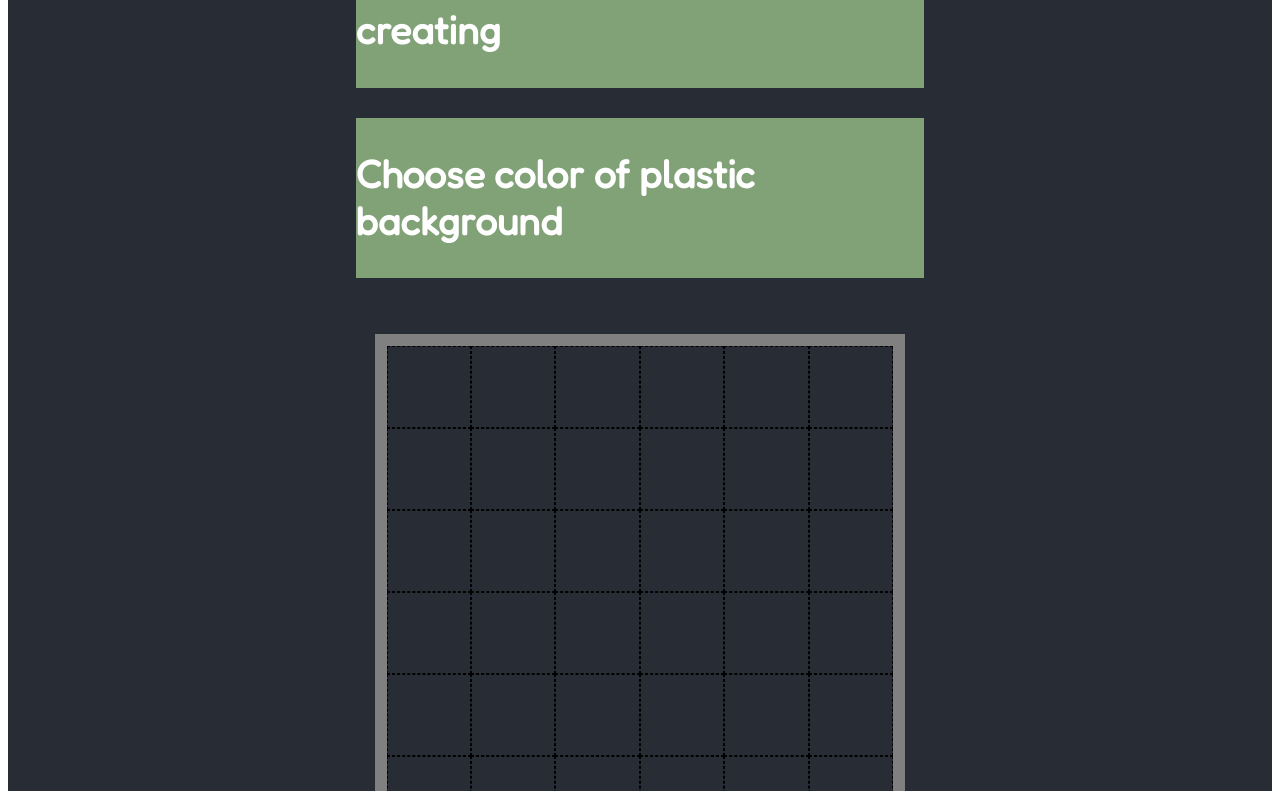
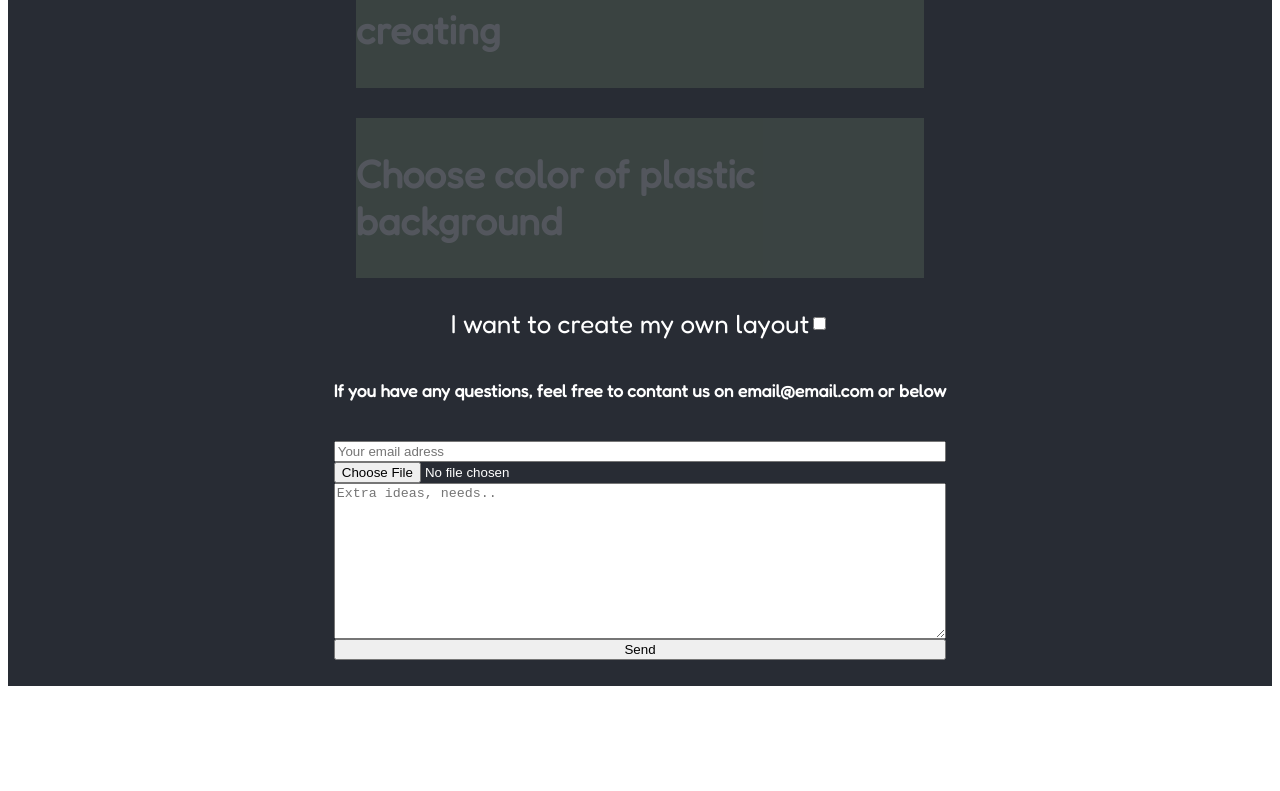
Before and after one commit to DandysByd/create-terra, a React (Create React App) app: page / in a window 1280 px wide. Shown: the part 1629-2420 px from the top of the page. After the commit the page ends 2323 px from the top, so only its background shows below. Built offline with nearby package versions, Linux system fonts and the light colour scheme.

Commit message:
contact form

```diff
--- a/package.json
+++ b/package.json
@@ -3,9 +3,11 @@
   "version": "0.1.0",
   "private": true,
   "dependencies": {
+    "@emailjs/browser": "^3.6.2",
     "@testing-library/jest-dom": "^5.16.4",
     "@testing-library/react": "^13.2.0",
     "@testing-library/user-event": "^13.5.0",
+    "emailjs": "^4.0.0",
     "react": "^18.1.0",
     "react-dom": "^18.1.0",
     "react-scripts": "5.0.1",
--- a/src/components/Changes.js
+++ b/src/components/Changes.js
@@ -7,6 +7,7 @@ import Color from './Color'
 import Layout from './Layout';
 import Wrapper from './Wrapper';
 import Preview from './Preview';
+import ContactForm from './ContactForm';
 
 function Changes() {
 
@@ -19,24 +20,13 @@ function Changes() {
     const [layout, setLayout] = useState(null);
     const [showLayouts, setShowLayouts] = useState(true)
 
-
-
     const [openAnimal, setOpenAnimal] = useState(true)
     const [openDimensions, setOpenDimensions] = useState(false)
     const [openLayout, setOpenLayout] = useState(false)
     const [openMaterial, setOpenMaterial] = useState(false)
     const [openColor, setOpenColor] = useState(false)
 
-
-
-    const saveDimensions = (enterDimensionsData) => {
-        const dimensions = {
-            ...enterDimensionsData
-        }
-        setWidth(enterDimensionsData.width)
-        setHeight(enterDimensionsData.height)
-        setDepth(enterDimensionsData.depth)
-    }
+    const [checked, setChecked] = useState(false)
 
     const saveAnimalType = (enteredAnimal) => {
         setAnimal(enteredAnimal)
@@ -44,6 +34,13 @@ function Changes() {
         setHeight(0)
         setDepth(0)
     }
+
+    const saveDimensions = (enterDimensionsData) => {
+        setWidth(enterDimensionsData.width)
+        setHeight(enterDimensionsData.height)
+        setDepth(enterDimensionsData.depth)
+    }
+
 
     const getSavedLayout = (layout) => {
 
@@ -102,15 +99,15 @@ function Changes() {
             case 4:
                 setColor('rgb(48, 36, 16)')
                 break;
+            case 5:
+                setColor('rgb(49, 83, 54)')
+                break;
             default:
                 setColor("")
                 break;
         }
     }
 
-
-    // useEffect(() => {
-    // }, [animal, width, layout, height, depth, material, color])
 
 
     const handleOpen = (j, k) => {
@@ -123,17 +120,24 @@ function Changes() {
             <Wrapper sel={'-clickable'} click={() => handleOpen(setOpenAnimal, openAnimal)} class={openAnimal ? 'section-open' : 'section-closed'} header='Terrarium is going to be for ...'>
                 <Species onSaveSpecies={saveAnimalType} />
             </Wrapper>
-            <Wrapper sel={animal!=null ? '-clickable' : ''} click={() => handleOpen(setOpenDimensions, openDimensions)} class={animal!=null || openDimensions ? 'section-open' : 'section-closed'} header='Choose dimensions for your terrarium'>
-                <VolumeForm animal={animal} onSave={saveDimensions} />
+            <Wrapper sel={animal != null ? '-clickable' : ''} click={() => handleOpen(setOpenDimensions, openDimensions)} class={animal != null || openDimensions ? 'section-open' : 'section-closed'} header='Choose dimensions for your terrarium'>
+                <VolumeForm onSave={saveDimensions} />
             </Wrapper>
-            <Wrapper sel={width&&height&&depth!=null ? '-clickable' : ''} click={() => handleOpen(setOpenLayout, openLayout)} class={width&&height&&depth!=null || openLayout ? 'section-open' : 'section-closed'} header='Front, top, bottom and sides layout'>
+            <Wrapper sel={width && height && depth != null ? '-clickable' : ''} click={() => handleOpen(setOpenLayout, openLayout)} class={width && height && depth != null || openLayout ? 'section-open' : 'section-closed'} header='Front, top, bottom and sides layout'>
                 <Layout selectedLayout={getSavedLayout} />
             </Wrapper>
-            {showLayouts && <Wrapper sel={layout!=null ? '-clickable' : ''} click={() => handleOpen(setOpenMaterial, openMaterial)} class={layout!=null || openMaterial ? 'section-open' : 'section-closed'} header='Material which will be used for creating'> <Materials selectMaterial={getSavedMaterial} /></Wrapper>}
-            <Wrapper sel={material!=null ? '-clickable' : ''} click={() => handleOpen(setOpenColor, openColor)} class={material!=null || openColor ? 'section-open' : 'section-closed'} header='Choose color of plastic background'>
+            {showLayouts && <Wrapper sel={layout != null ? '-clickable' : ''} click={() => handleOpen(setOpenMaterial, openMaterial)} class={layout != null || openMaterial ? 'section-open' : 'section-closed'} header='Material which will be used for creating'> <Materials selectMaterial={getSavedMaterial} /></Wrapper>}
+            <Wrapper sel={material != null ? '-clickable' : ''} click={() => handleOpen(setOpenColor, openColor)} class={material != null || openColor ? 'section-open' : 'section-closed'} header='Choose color of plastic background'>
                 <Color selectColor={getSavedColor} />
             </Wrapper>
-            <Preview material={material} layout={layout} backgroundColor={color} />
+
+            <div className='layout-container'>
+                <label>I want to create my own layout</label>
+                <input type="checkbox" onChange={() => setChecked(!checked)}></input>
+            </div>
+            {checked && <Preview width={width} height={height} material={material} layout={layout} backgroundColor={color} />}
+
+            <ContactForm />
         </>
     )
 
--- a/src/components/Color.js
+++ b/src/components/Color.js
@@ -21,6 +21,7 @@ const Color = (props) => {
         <Button bgcolor='rgb(63, 63, 63)' func={()=>{selectColor(2)}} classDiv={selected===2? 'selected-div' : 'deselected-div'}></Button>
         <Button bgcolor='rgb(255, 125, 65)' func={()=>{selectColor(3)}} classDiv={selected===3? 'selected-div' : 'deselected-div'}></Button>
         <Button bgcolor='rgb(48, 36, 16)' func={()=>{selectColor(4)}} classDiv={selected===4? 'selected-div' : 'deselected-div'}></Button>
+        <Button bgcolor='rgb(49, 83, 54)' func={()=>{selectColor(5)}} classDiv={selected===5? 'selected-div' : 'deselected-div'}></Button>
     </div>
   )
 }
--- /dev/null
+++ b/src/components/ContactForm.js
@@ -0,0 +1,31 @@
+import React, {useRef} from 'react'
+import './styles/contactFrom.css'
+import emailjs from '@emailjs/browser';
+
+const ContactForm = () => {
+
+    const form = useRef();
+
+  const sendEmail = (e) => {
+    e.preventDefault();
+
+    emailjs.sendForm('gmail', 'template_68cxd4n', form.current, 'obL2iK5wwxqBV1j9b')
+      .then((result) => {
+          console.log(result.text);
+      }, (error) => {
+          console.log(error.text);
+      });
+      e.target.reset()
+  };
+  return (
+    <form className='contact-form' ref={form} onSubmit={sendEmail}>
+        <h6>If you have any questions, feel free to contant us on email@email.com or below</h6>
+       <input type='email' required className='email-input' name="from_name" placeholder='Your email adress'></input>
+        <input type='file' className='file-input'></input>
+        <textarea rows='10' name="message" className='text-area' placeholder='Extra ideas, needs..' ></textarea>
+        <button type='submit' className='submit-btn'>Send</button>
+    </form>
+  )
+}
+
+export default ContactForm
--- a/src/components/Preview.js
+++ b/src/components/Preview.js
@@ -1,11 +1,11 @@
-import React, { useRef } from 'react'
+import React from 'react'
 import OneCell from './OneCell';
 import './styles/preview.css'
 
 function Preview(props) {
 
-  var width = 30;
-  var height = 50;
+  var width = props.width;
+  var height = props.height;
   var borderLeft, borderRight, borderTop, borderBottom, color
 
 
@@ -35,24 +35,24 @@ function Preview(props) {
 
 
   if (width / height > 4) {
-    height = Math.floor(height / 6)
-    width = Math.floor(width / 8)
+    height = Math.floor(height / 5)
+    width = Math.floor(width / 6)
   } else if (width <= 50 && height <= 50) {
+    height = Math.floor(height / 4)
+    width = Math.floor(width / 4)
+  } else if (width >= height) {
     height = Math.floor(height / 5)
     width = Math.floor(width / 5)
-  } else if (width >= height) {
+  } else {
     height = Math.floor(height / 6)
-    width = Math.floor(width / 6)
-  } else {
-    height = Math.floor(height / 8)
-    width = Math.floor(width / 6)
+    width = Math.floor(width / 5)
   }
 
-
+  let proportions = width / height
 
 
   return (
-    <section className='container'>
+    <section className={proportions >=2 ? 'container-rectangle':'container-square'}>
       <table style={{ borderTop: borderTop, borderLeft: borderLeft, borderRight: borderRight, borderBottom: borderBottom, backgroundColor: props.backgroundColor, aspectRatio: width / height }} cellSpacing='0' className='table-holder' >
       <OneCell width={width} height={height}/>
       </table>
--- a/src/components/styles/changes.css
+++ b/src/components/styles/changes.css
@@ -6,3 +6,7 @@
 .wrapper{
     width: 100%;
 }
+.layout-container{
+    display: flex;
+    align-items: center;
+}
--- /dev/null
+++ b/src/components/styles/contactFrom.css
@@ -0,0 +1,7 @@
+.contact-form{
+    display: flex;
+    align-items: center;
+    flex-direction: column;
+    align-items: stretch;
+    margin-bottom: 2%;
+}
--- a/src/components/styles/preview.css
+++ b/src/components/styles/preview.css
@@ -3,19 +3,29 @@
     height: 5px;
     border: 1px dashed rgb(0, 0, 0);
 }
-.container{
-    width: 70%;
+.container-square{
+    width: 60%;
     margin-top: 2%;
     margin-bottom: 3%;
     aspect-ratio: 16/9;
     display: flex;
-    align-content: space-around;
+    align-content: flex-start;
+    flex-wrap: wrap;
+    justify-content: space-evenly;
+}
+.container-rectangle{
+    width: 100%;
+    margin-top: 2%;
+    margin-bottom: 3%;
+    aspect-ratio: 16/9;
+    display: flex;
+    align-content: flex-start;
     flex-wrap: wrap;
     justify-content: space-evenly;
 }
 .table-holder{
     height: auto;
-    width: 60%;
+    width: 70%;
     cursor: pointer;
 }
 .platform-img{
--- a/src/components/styles/wrapper.css
+++ b/src/components/styles/wrapper.css
@@ -21,6 +21,7 @@
     pointer-events: none;
     width: 60%;
     background-color: rgb(129, 161, 119);
+    opacity: 0.2;
     display: flex;
     flex-direction: column;
     align-items: center;
@@ -44,6 +45,7 @@
 }
 .holder-clickable h2{
     cursor: pointer;
+
 }
 
 .show-more{
```
Also changed, not shown: src/components/Species.js (+5 -6 lines), src/components/VolumeForm.js (+5 -23 lines), 1 other file (tests, documents, lock files or other folders).
